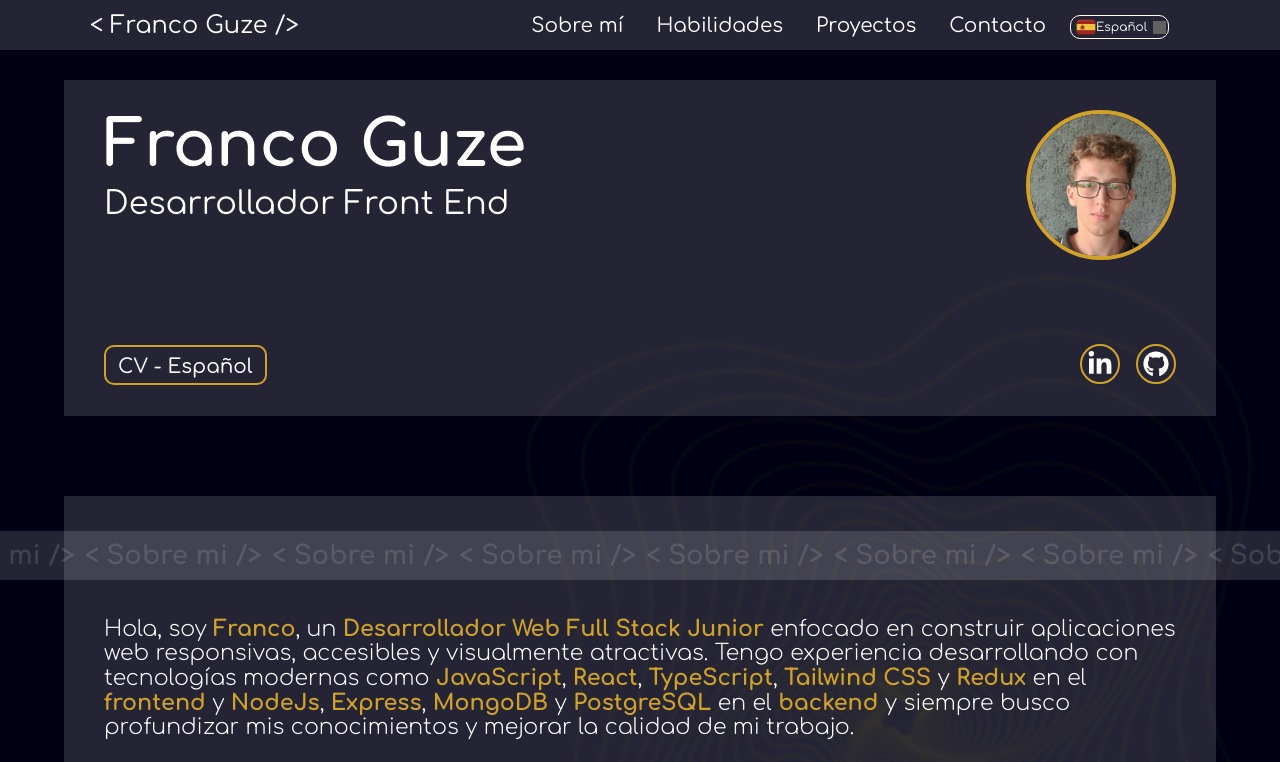
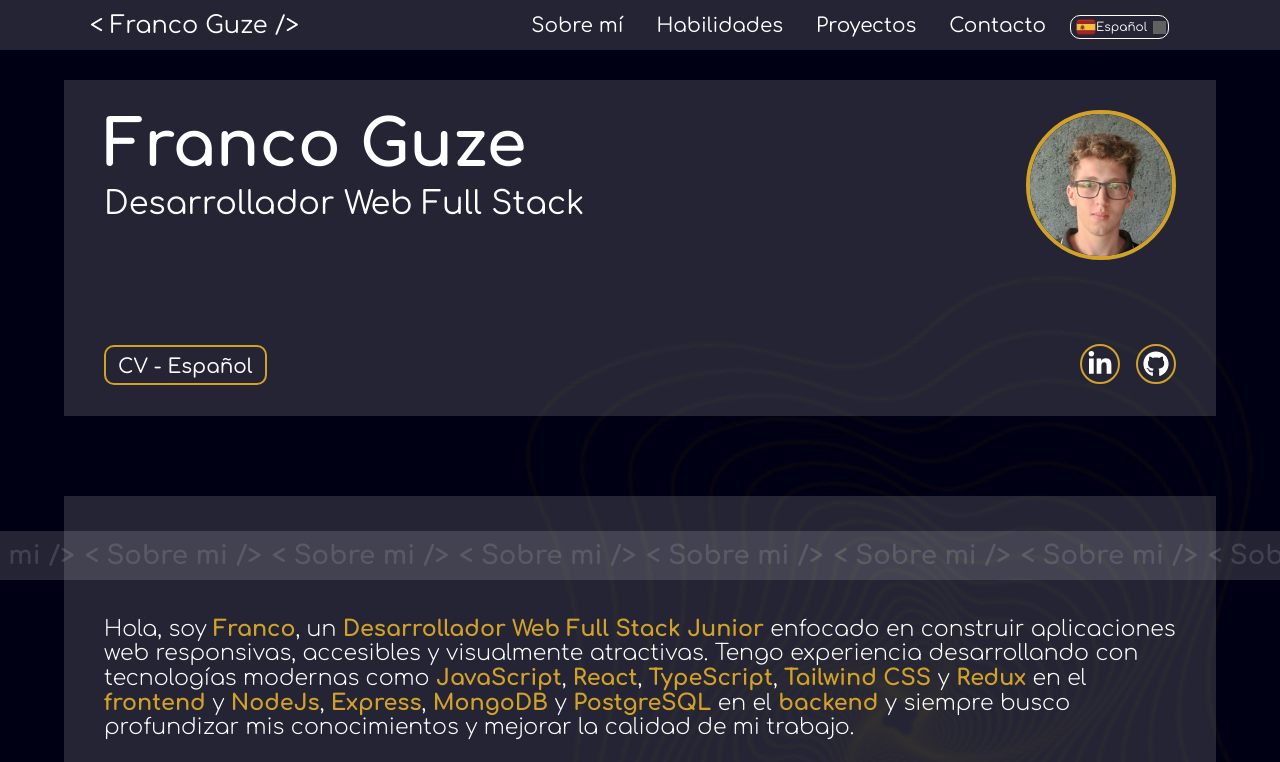
Before and after one commit to FrancoGuze/Personal-Portfolio, a React (Vite) app: page / in a window 1280 px wide. Shown: the top 762 px of the page. Built offline with nearby package versions, Linux system fonts and the light colour scheme; grey boxes are pictures that could not be loaded.

Commit message:
fix/Corrected minor text issues

```diff
--- a/src/Components/Title-section.jsx
+++ b/src/Components/Title-section.jsx
@@ -4,7 +4,7 @@ export const TitleSection = ({currLang}) => {
         <section id='title-section' className="title-section">
           <div className="text-area">
             <h2>Franco Guze</h2>
-            <h3>{currLang == 'en' ? "Front End Developer": "Desarrollador Front End"}</h3>
+            <h3>{currLang == 'en' ? "Full Stack Web Developer": "Desarrollador Web Full Stack"}</h3>
           </div>
           <div className="img-area">
             <img src=".\Images\my-image.jpg" alt="" className="profile-img" />
```
